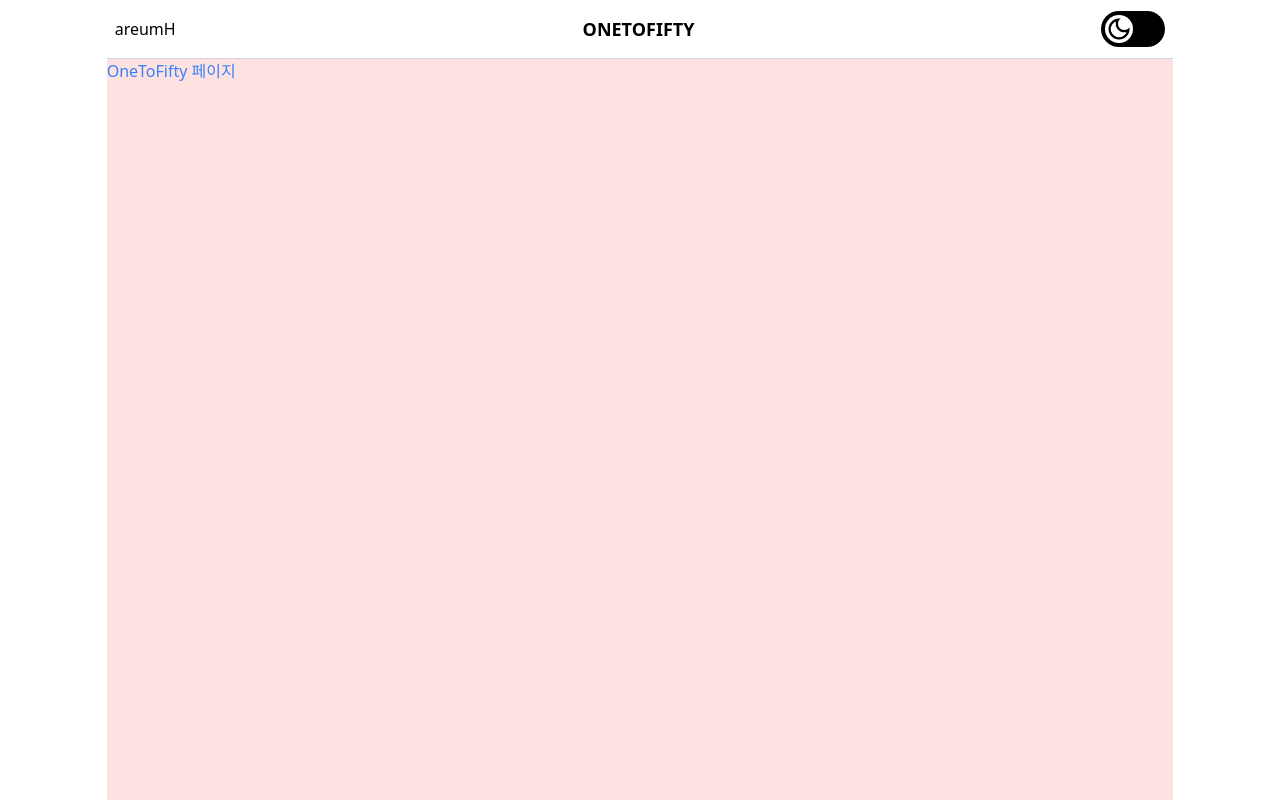
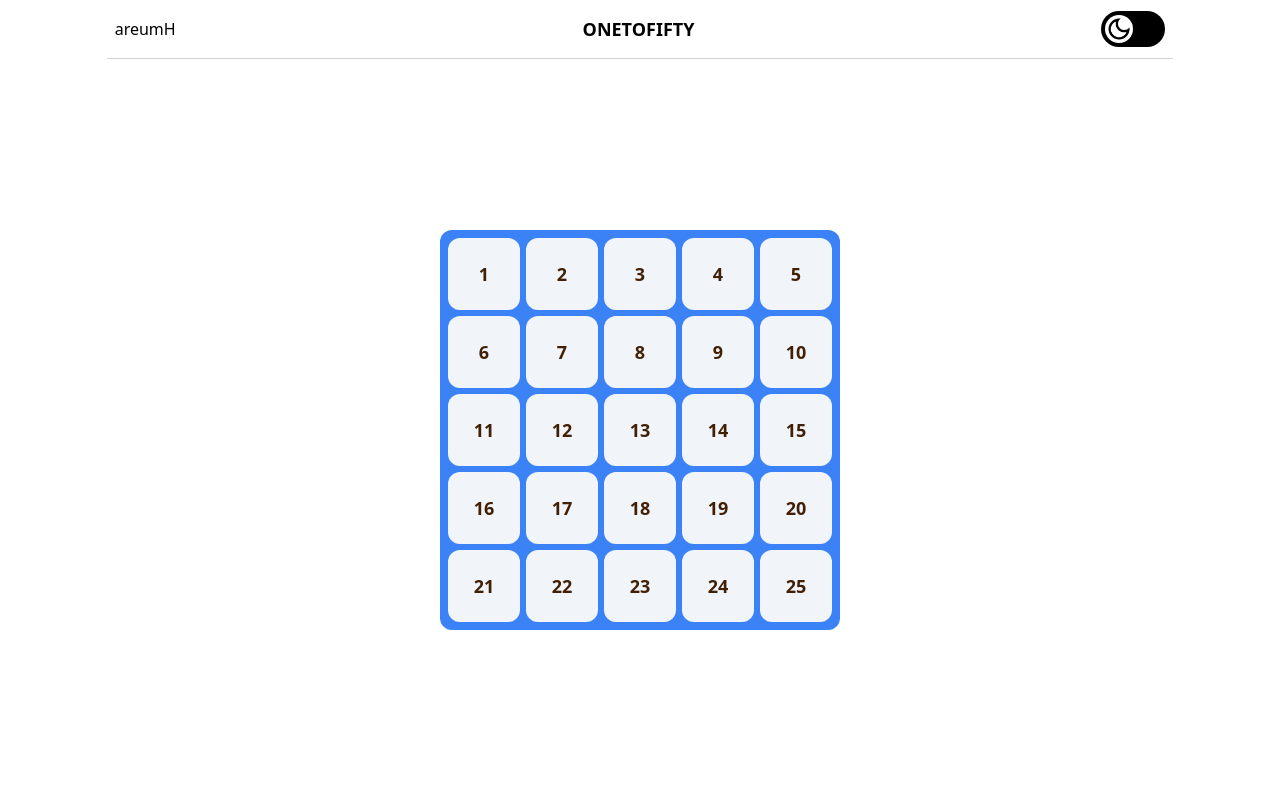
Before and after one commit to areumH/OneToFifty, a Next.js app in the folder onetofifty/: page / in a window 1280 px wide. Built offline with nearby package versions, Linux system fonts and the light colour scheme.

Commit message:
design: 게임 컨테이너 UI 구현

```diff
--- /dev/null
+++ b/onetofifty/src/app/Components/Container/Cell.tsx
@@ -0,0 +1,17 @@
+'use client';
+
+import React from 'react';
+
+interface CellProps {
+  num: number;
+}
+
+const Cell: React.FC<CellProps> = ({ num }) => {
+  return (
+    <div className="flex justify-center items-center bg-slate-100 rounded-xl text-lg text-yellow-950 font-bold cursor-pointer hover:bg-opacity-80 transition duration-200 ease-in-out">
+      {num}
+    </div>
+  );
+};
+
+export default Cell;
--- /dev/null
+++ b/onetofifty/src/app/Components/Container/Container.tsx
@@ -0,0 +1,16 @@
+'use client';
+
+import React from 'react';
+import Cell from './Cell';
+
+export default function Container(): React.ReactNode {
+  const numbersArray: number[] = Array.from({ length: 25 }, (_, index) => index + 1);
+
+  return (
+    <div className="grid grid-cols-5 grid-rows-5 p-2 gap-1.5 w-[400px] h-[400px] bg-blue-500 rounded-xl">
+      {numbersArray.map((el) => (
+        <Cell num={el} />
+      ))}
+    </div>
+  );
+}
--- a/onetofifty/src/app/page.tsx
+++ b/onetofifty/src/app/page.tsx
@@ -1,9 +1,11 @@
 'use client';
+
+import Container from "./Components/Container/Container";
 
 export default function Main() {
   return (
-    <div className="flex flex-col w-10/12 h-svh bg-test-color-100 text-blue-500">
-      OneToFifty 페이지
+    <div className="flex flex-col w-10/12 h-svh justify-center items-center">
+      <Container />
     </div>
   );
 }
--- a/onetofifty/tailwind.config.ts
+++ b/onetofifty/tailwind.config.ts
@@ -7,6 +7,9 @@ const config: Config = {
   ],
   theme: {
     extend: {
+      size: {
+        'container' : '400px',
+      },
       colors: {
         'test-color': colors.red,
       }
```
